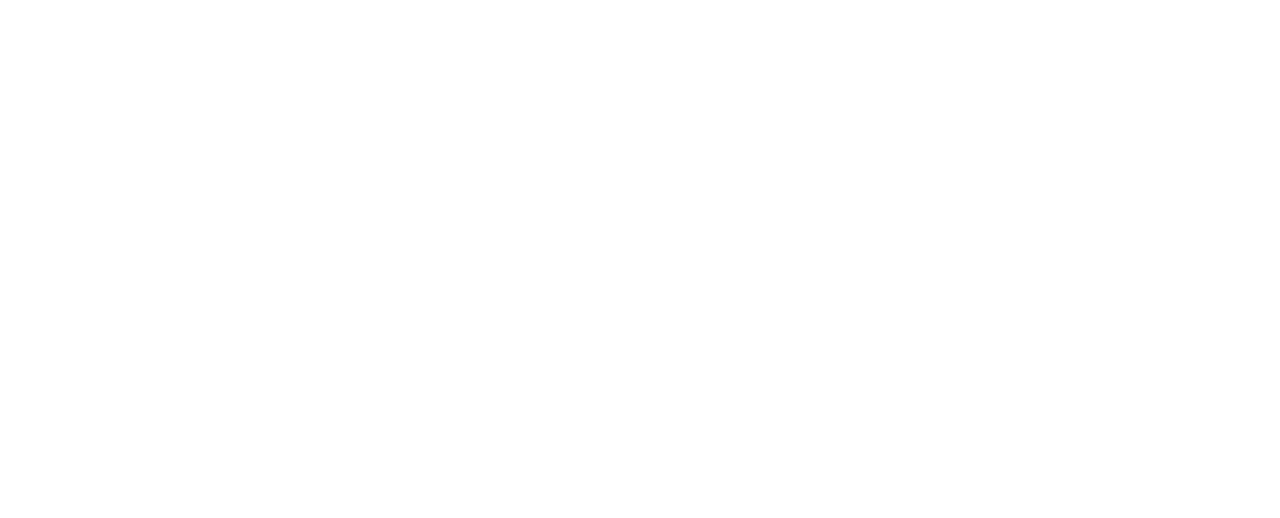
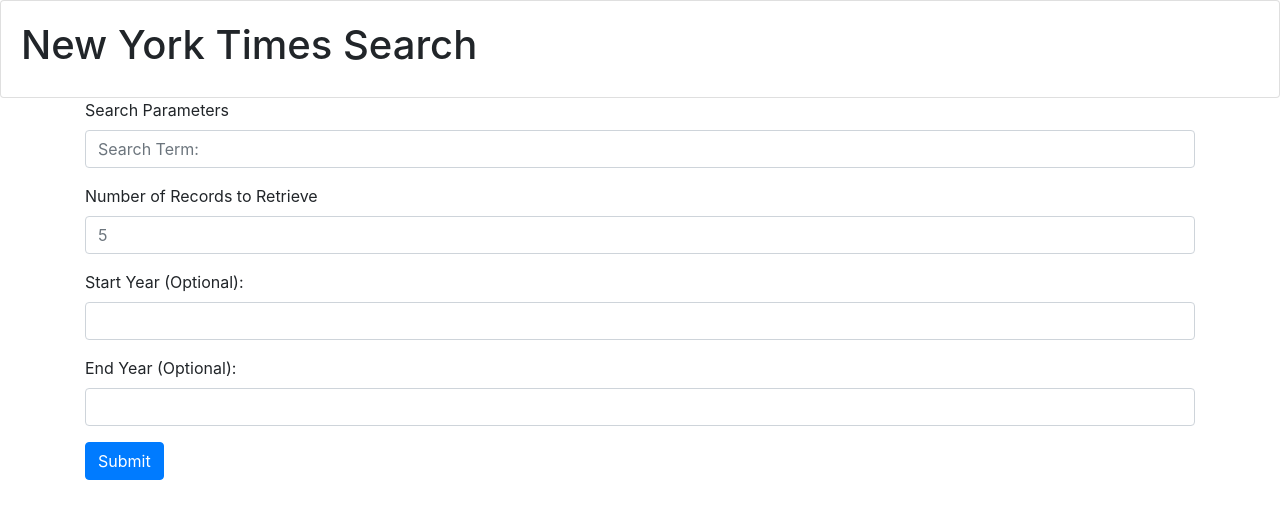
Before and after one commit to DianaPachon/NewYorkTimesSearch, a plain HTML site: page index.html in a window 1280 px wide. Drawn offline with nearby package versions, Linux system fonts and the light colour scheme.

Commit message:
data-base

```diff
--- a/index.html
+++ b/index.html
@@ -1,21 +1,57 @@
-<!DOCTYPE html>
+
+<!doctype html>
 <html lang="en">
-<head>
-  <meta charset="utf-8">
-  <title>New York Times Search</title>
+  <head>
+    <!-- Required meta tags -->
+    <meta charset="utf-8">
+    <meta name="viewport" content="width=device-width, initial-scale=1, shrink-to-fit=no">
 
-  <!--bootstrap-->
-<link rel="stylesheet" href="https://stackpath.bootstrapcdn.com/bootstrap/4.1.3/css/bootstrap.min.css" integrity="sha384-MCw98/SFnGE8fJT3GXwEOngsV7Zt27NXFoaoApmYm81iuXoPkFOJwJ8ERdknLPMO" crossorigin="anonymous">
+    <!-- Bootstrap CSS -->
+    <link rel="stylesheet" href="https://stackpath.bootstrapcdn.com/bootstrap/4.1.3/css/bootstrap.min.css" integrity="sha384-MCw98/SFnGE8fJT3GXwEOngsV7Zt27NXFoaoApmYm81iuXoPkFOJwJ8ERdknLPMO" crossorigin="anonymous">
+    <!--Jquery-->
+    <script src="https://cdnjs.cloudflare.com/ajax/libs/jquery/3.2.1/jquery.min.js"></script>
+    <!--CSS Library-->
+<link rel="stylesheet" type="text/css" href="css/css.css">
+
+    <title>New York Times</title>
+  </head>
+  <body><div class="card">
+        <div class="card-body">
+         <h1>New York Times Search </h1>
+        </div>
+      </div>
+      <div class="container">
+            <form>
+                    <div class="form-group">
+                      <label for="exampleSearch">Search Parameters</label>
+                      <input type="email" class="form-control" id="exampleInputEmail1" aria-describedby="emailHelp" placeholder="Search Term:">
+                      <small id="emailHelp" class="form-text text-muted"></small>
+                    </div>
+                    <div class="form-group">
+                      <label for="exampleRecords">Number of Records to Retrieve</label>
+                      <input type="password" class="form-control" id="exampleInputPassword1" placeholder="5">
+                    </div>
+                    <div class="form-group">
+                            <label for="exampleRecords">Start Year (Optional):</label>
+                            <input type="password" class="form-control" id="exampleInputPassword1" placeholder="">
+                          </div>
+                          <div class="form-group">
+                                <label for="exampleRecords">End Year (Optional):</label>
+                                <input type="password" class="form-control" id="exampleInputPassword1" placeholder="">
+                              </div>
+
+                    <button type="submit" class="btn btn-primary">Submit</button>
+                  </form>
+
+          </div>
 
 
-<!--CSS Library-->
-<link rel="stylesheet" type="text/css" href="css/css.css">
-<!--jQuery Library -->
-<script src="https://cdnjs.cloudflare.com/ajax/libs/jquery/3.2.1/jquery.min.js"></script>
-<body>
 
-    <!--Javascript-->
+    <!-- Optional JavaScript -->
 <script type="text/javascript" src="javascript/java.js"></script>
-</body>
-
-</htm>
+    <!-- jQuery first, then Popper.js, then Bootstrap JS -->
+    <script src="https://code.jquery.com/jquery-3.3.1.slim.min.js" integrity="sha384-q8i/X+965DzO0rT7abK41JStQIAqVgRVzpbzo5smXKp4YfRvH+8abtTE1Pi6jizo" crossorigin="anonymous"></script>
+    <script src="https://cdnjs.cloudflare.com/ajax/libs/popper.js/1.14.3/umd/popper.min.js" integrity="sha384-ZMP7rVo3mIykV+2+9J3UJ46jBk0WLaUAdn689aCwoqbBJiSnjAK/l8WvCWPIPm49" crossorigin="anonymous"></script>
+    <script src="https://stackpath.bootstrapcdn.com/bootstrap/4.1.3/js/bootstrap.min.js" integrity="sha384-ChfqqxuZUCnJSK3+MXmPNIyE6ZbWh2IMqE241rYiqJxyMiZ6OW/JmZQ5stwEULTy" crossorigin="anonymous"></script>
+  </body>
+</html>
```
